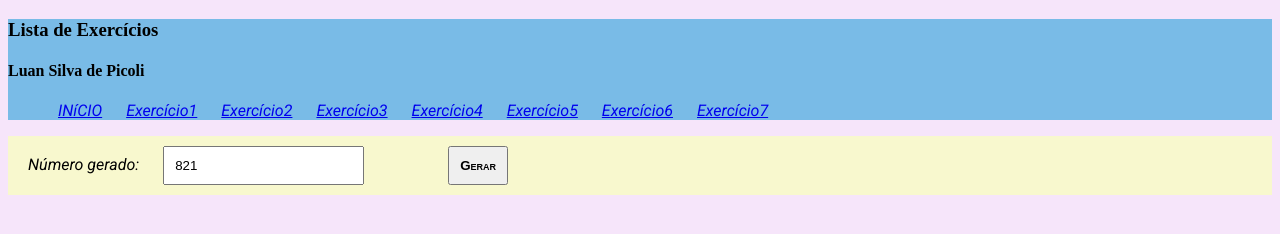
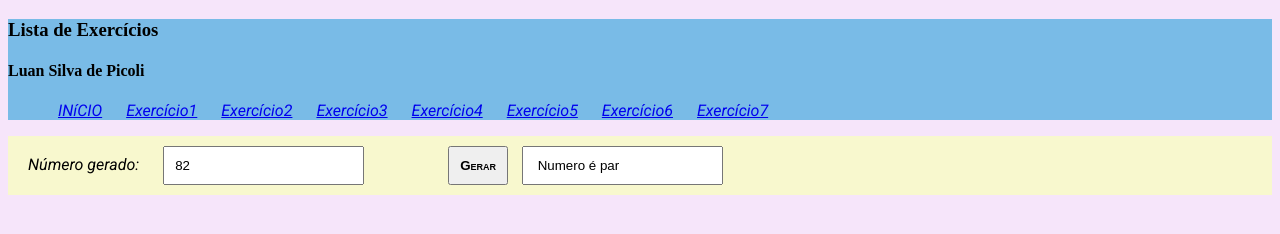
Before and after one commit to luanzeraa-lab/luanp1, a plain HTML site: page index7.html in a window 1280 px wide. Both pictures are taken after a click on the button "Gerar". Drawn offline with Linux system fonts and the light colour scheme.

Commit message:
Add files via upload

```diff
--- a/index7.html
+++ b/index7.html
@@ -31,19 +31,16 @@
         <label for="text">Número gerado:</label>
         <input type="text" name="gerado" id="gerado" readonly>
         <button onclick="gerar()">Gerar</button>
+        <input type="text" name="numero" id="numero" readonly>
     </main>
 
         <script>
             function gerar(){
-            var gerado = document.getElementById('gerado');
-                gerado.value = Math.floor(1000 * Math.random());
-        }
-
-        if (gerado.value % 2  == 0){
-            alert ("par");
-        }else{
-            alert("impar");
-        }
+                const randomico = Math.floor(100 * Math.random());
+                const ParImpar = (randomico % 2 == 0 ? 'par' : 'impar')
+                document.getElementById('gerado').value = randomico
+                document.getElementById('numero').value = ` Numero é ${ParImpar}`
+            }
         </script>
 
 
```
